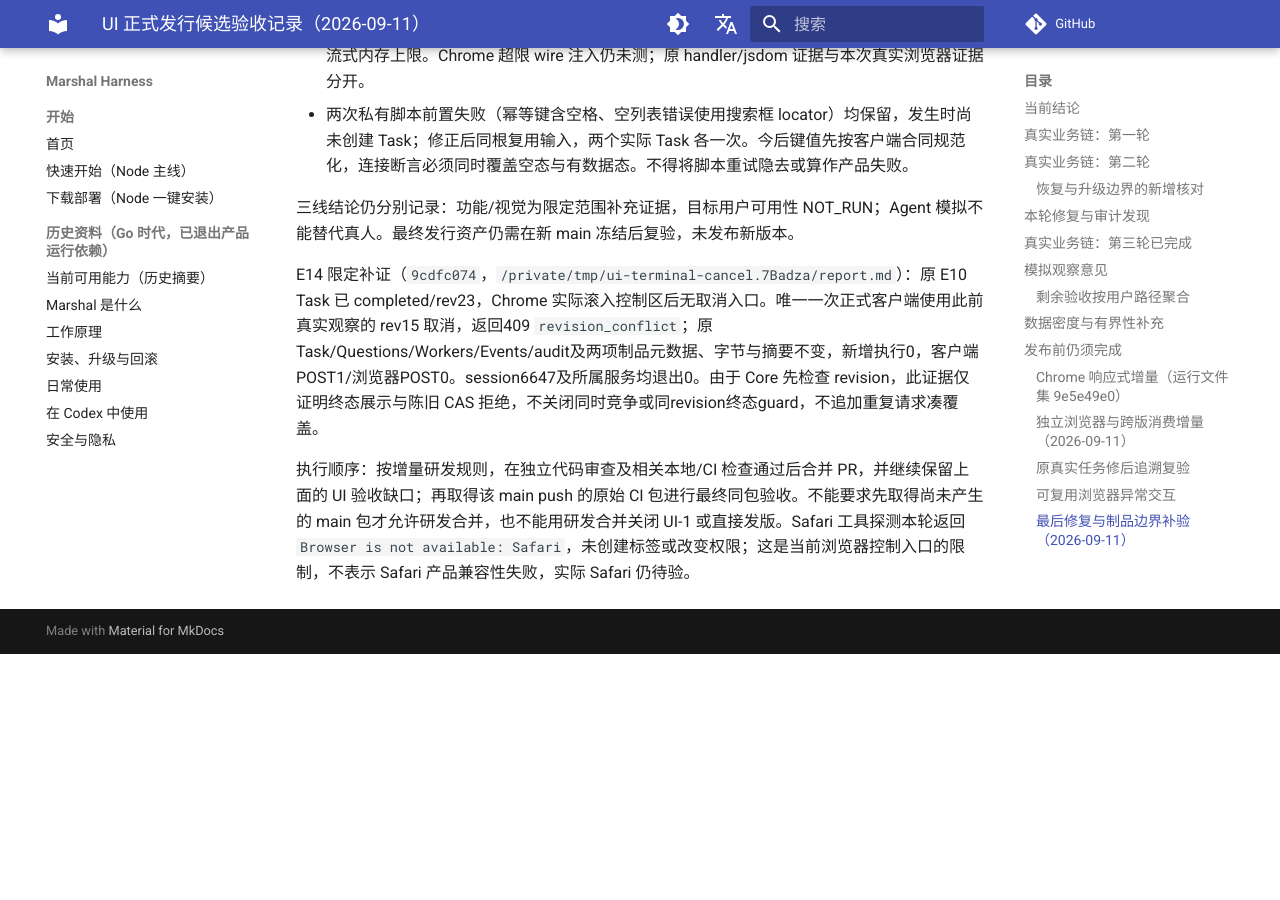
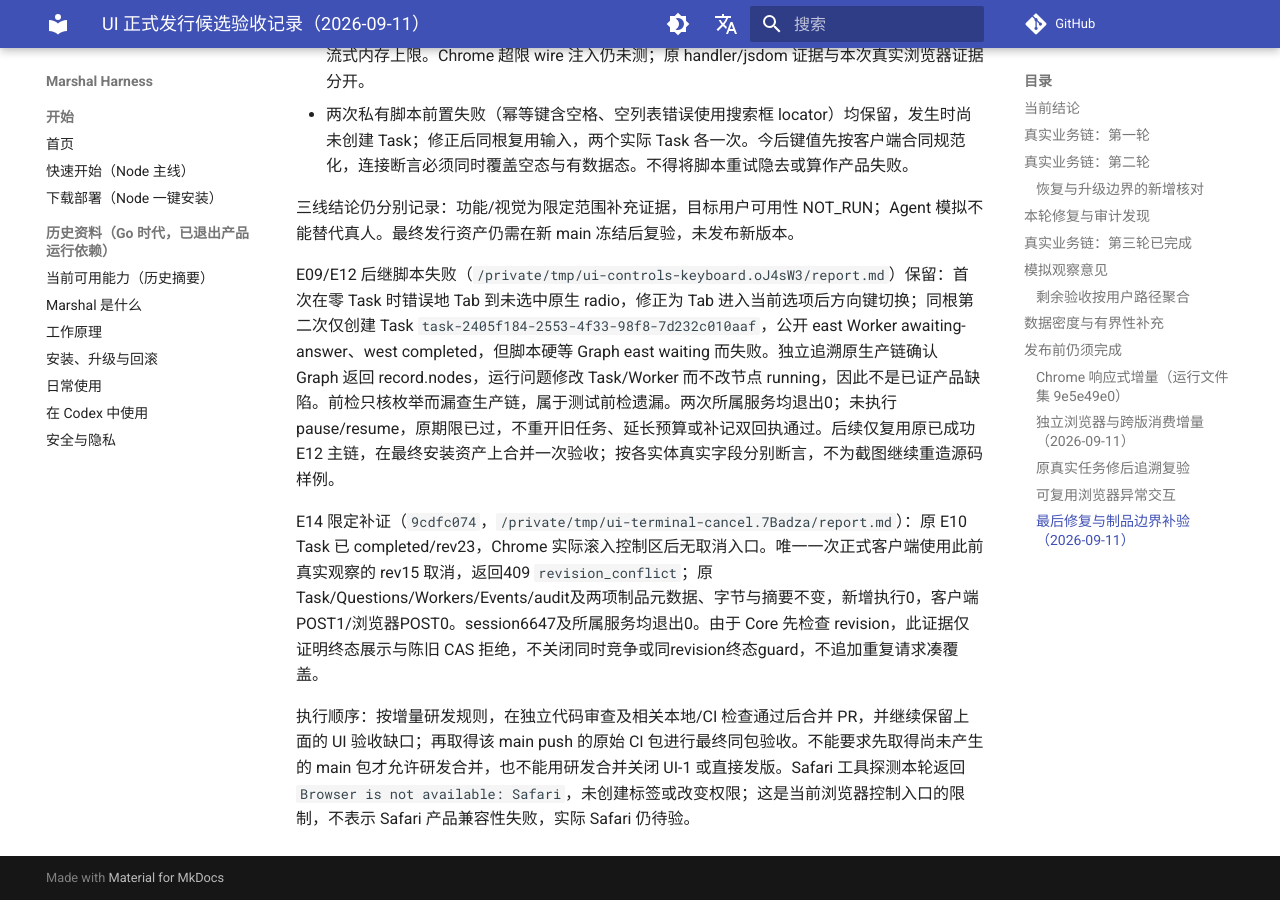
Before and after one commit to chiga0/marshal-harness, an MkDocs documentation site: the page built from docs/ui-1/release-validation-2026-09-11.md, in a window 1280 px wide and 900 px high, scrolled down 17423 px. Built offline with MkDocs 1.6.1 and Material for MkDocs 9.7.7, drawn with Linux system fonts in a browser that asks for light colours; comment, search, counter and statistics services are not loaded; before the commit the page ends 18077 px from its top, so only the background shows below that.

Commit message:
docs(ui): preserve interaction probe failures and consolidate final-package verification

```diff
--- a/docs/ui-1/release-validation-2026-09-11.md
+++ b/docs/ui-1/release-validation-2026-09-11.md
@@ -256,6 +256,8 @@ E18/E19 单次受控 Chrome 152 实测记录于 `/private/tmp/ui-pub.PV5WYZ/repo
 
 三线结论仍分别记录：功能/视觉为限定范围补充证据，目标用户可用性 NOT_RUN；Agent 模拟不能替代真人。最终发行资产仍需在新 main 冻结后复验，未发布新版本。
 
+E09/E12 后继脚本失败（`/private/tmp/ui-controls-keyboard.oJ4sW3/report.md`）保留：首次在零 Task 时错误地 Tab 到未选中原生 radio，修正为 Tab 进入当前选项后方向键切换；同根第二次仅创建 Task `task-2405f184-2553-4f33-98f8-7d232c010aaf`，公开 east Worker awaiting-answer、west completed，但脚本硬等 Graph east waiting 而失败。独立追溯原生产链确认 Graph 返回 record.nodes，运行问题修改 Task/Worker 而不改节点 running，因此不是已证产品缺陷。前检只核枚举而漏查生产链，属于测试前检遗漏。两次所属服务均退出0；未执行 pause/resume，原期限已过，不重开旧任务、延长预算或补记双回执通过。后续仅复用原已成功 E12 主链，在最终安装资产上合并一次验收；按各实体真实字段分别断言，不为截图继续重造源码样例。
+
 E14 限定补证（`9cdfc074`，`/private/tmp/ui-terminal-cancel.7Badza/report.md`）：原 E10 Task 已 completed/rev23，Chrome 实际滚入控制区后无取消入口。唯一一次正式客户端使用此前真实观察的 rev15 取消，返回409 `revision_conflict`；原 Task/Questions/Workers/Events/audit及两项制品元数据、字节与摘要不变，新增执行0，客户端POST1/浏览器POST0。session6647及所属服务均退出0。由于 Core 先检查 revision，此证据仅证明终态展示与陈旧 CAS 拒绝，不关闭同时竞争或同revision终态guard，不追加重复请求凑覆盖。
 
 执行顺序：按增量研发规则，在独立代码审查及相关本地/CI 检查通过后合并 PR，并继续保留上面的 UI 验收缺口；再取得该 main push 的原始 CI 包进行最终同包验收。不能要求先取得尚未产生的 main 包才允许研发合并，也不能用研发合并关闭 UI-1 或直接发版。Safari 工具探测本轮返回 `Browser is not available: Safari`，未创建标签或改变权限；这是当前浏览器控制入口的限制，不表示 Safari 产品兼容性失败，实际 Safari 仍待验。
```
